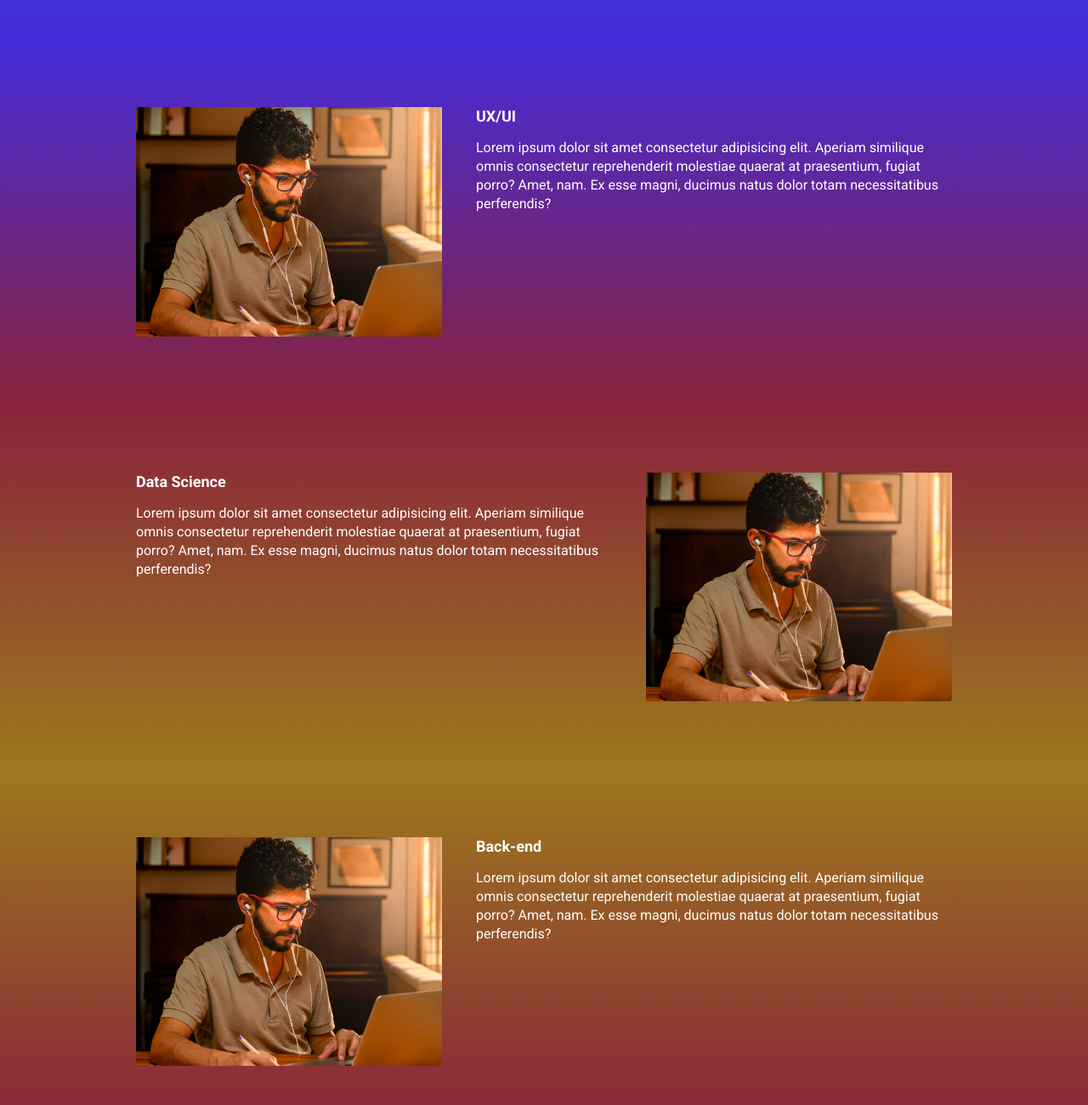
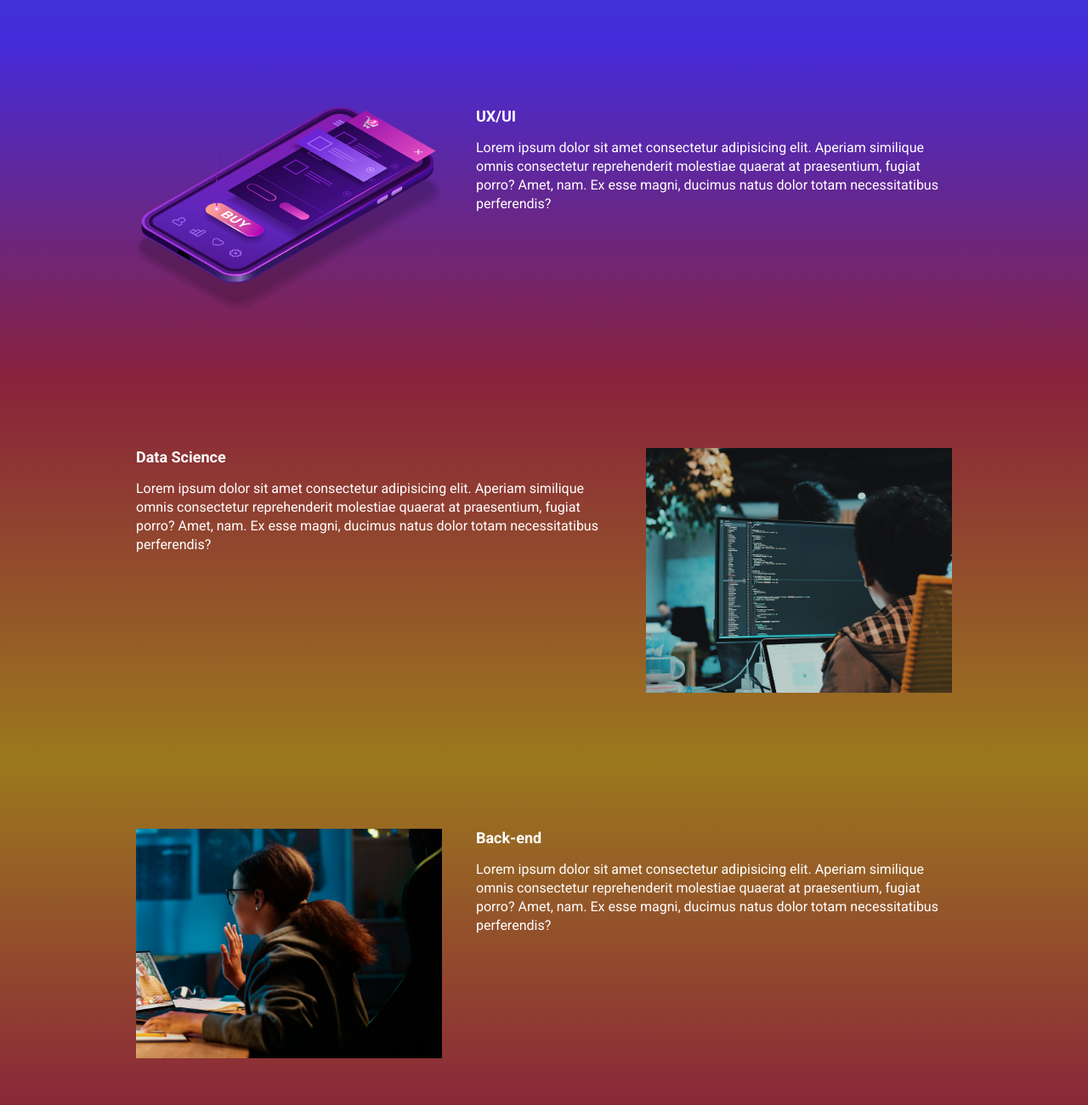
Before and after one commit to CleitonLahm/EBAC_tech_talks, a website built with Parcel: page src/index.html in a window 1280 px wide. Shown: the part 900-2200 px from the top of the page at 85% size. Built offline with nearby package versions, Linux system fonts and the light colour scheme.

Commit message:
alterando as imagens das secoes

```diff
--- a/src/index.html
+++ b/src/index.html
@@ -55,7 +55,7 @@
         <h2 class="event__details__title">UX/UI</h2>
         <p class="event__details__description">Lorem ipsum dolor sit amet consectetur adipisicing elit. Aperiam similique omnis consectetur reprehenderit molestiae quaerat at praesentium, fugiat porro? Amet, nam. Ex esse magni, ducimus natus dolor totam necessitatibus perferendis?</p>
       </div>
-      <img class="event__image" src="images/frontend.png" alt="">
+      <img class="event__image" src="images/ui-ux.png" alt="">
     </div>
   </section>
 
@@ -65,7 +65,7 @@
         <h2 class="event__details__title">Data Science</h2>
         <p class="event__details__description">Lorem ipsum dolor sit amet consectetur adipisicing elit. Aperiam similique omnis consectetur reprehenderit molestiae quaerat at praesentium, fugiat porro? Amet, nam. Ex esse magni, ducimus natus dolor totam necessitatibus perferendis?</p>
       </div>
-      <img class="event__image" src="images/frontend.png" alt="">
+      <img class="event__image" src="images/data.png" alt="">
     </div>
   </section>
 
@@ -75,7 +75,7 @@
         <h2 class="event__details__title">Back-end</h2>
         <p class="event__details__description">Lorem ipsum dolor sit amet consectetur adipisicing elit. Aperiam similique omnis consectetur reprehenderit molestiae quaerat at praesentium, fugiat porro? Amet, nam. Ex esse magni, ducimus natus dolor totam necessitatibus perferendis?</p>
       </div>
-      <img class="event__image" src="images/frontend.png" alt="">
+      <img class="event__image" src="images/backend.png" alt="">
     </div>
   </section>
 
```
